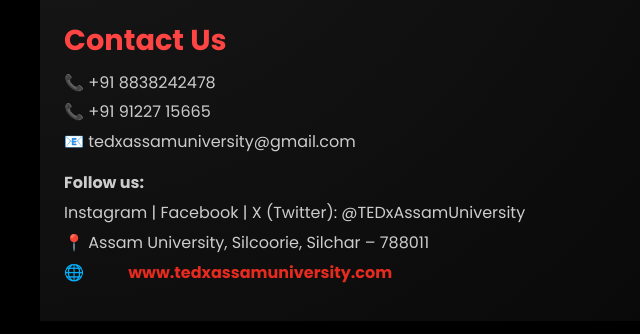
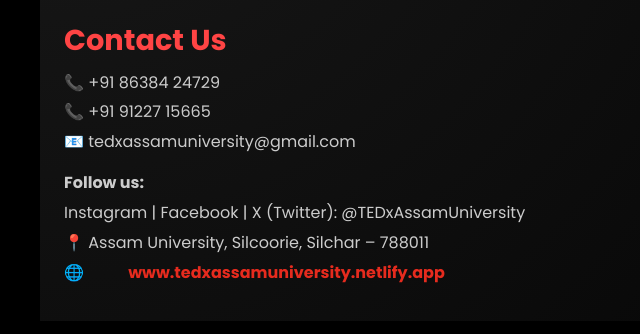
Before and after one commit to avadhutgiri12/tedxassamuniversity, a plain HTML site: page index.html in a window 1280 px wide. Shown: the part 4752-5086 px from the top of the page, 0-640 px from the left. Drawn offline with Linux system fonts and the light colour scheme.

Commit message:
added the new website

```diff
--- a/index.html
+++ b/index.html
@@ -269,7 +269,7 @@
 
     <div class="contact scroll-fade">
       <h2>Contact Us</h2>
-      <p>📞 +91 8838242478</p>
+      <p>📞 +91 86384 24729</p>
       <p>📞 +91 91227 15665</p>
       <p>📧 tedxassamuniversity@gmail.com</p>
 
@@ -277,7 +277,7 @@
         <p><strong>Follow us:</strong></p>
         <p>Instagram | Facebook | X (Twitter): @TEDxAssamUniversity</p>
         <p>📍 Assam University, Silcoorie, Silchar – 788011</p>
-        <p>🌐 <a href="https://www.tedxassamuniversity.com" target="_blank">www.tedxassamuniversity.com</a></p>
+        <p>🌐 <a href="https://tedxassamuniversity.netlify.app/" target="_blank">www.tedxassamuniversity.netlify.app</a></p>
       </div>
     </div>
   </section>
```
